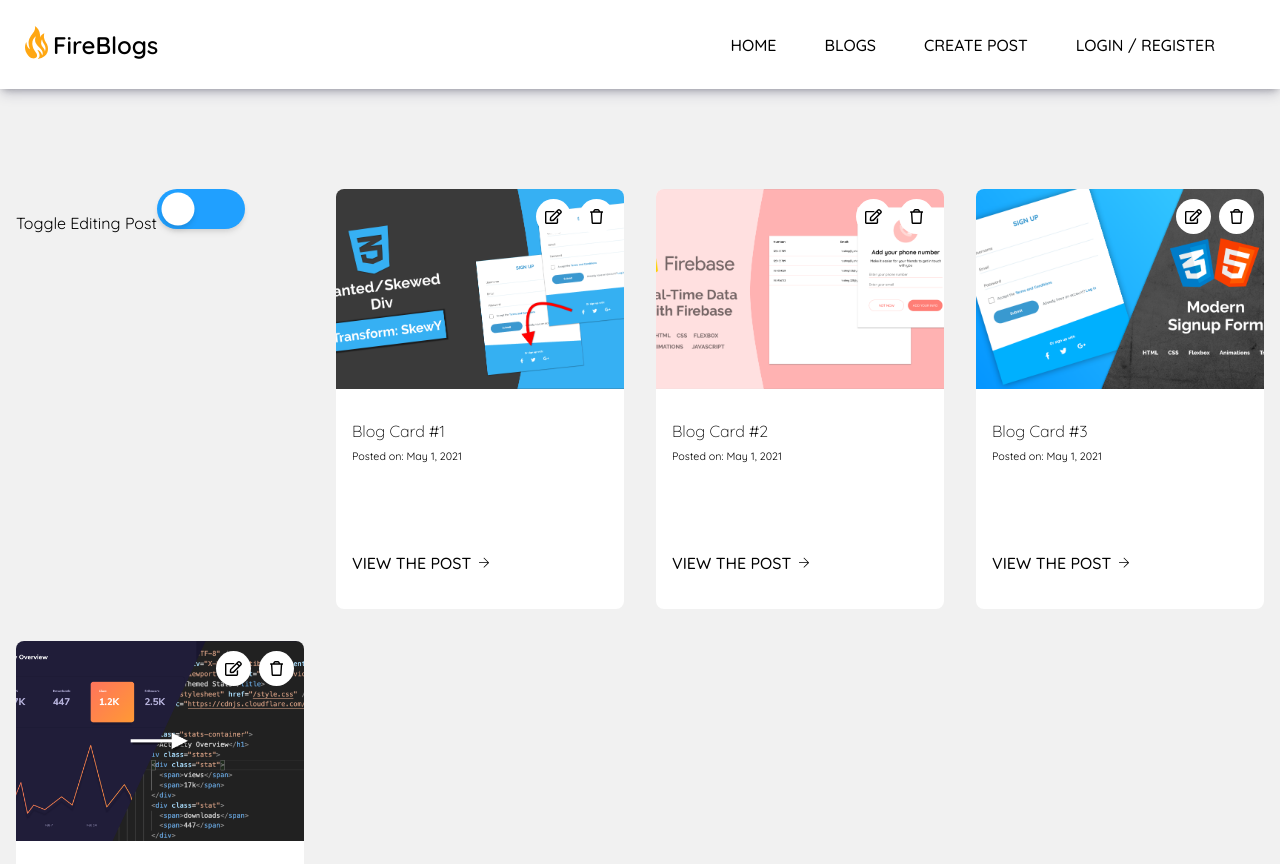
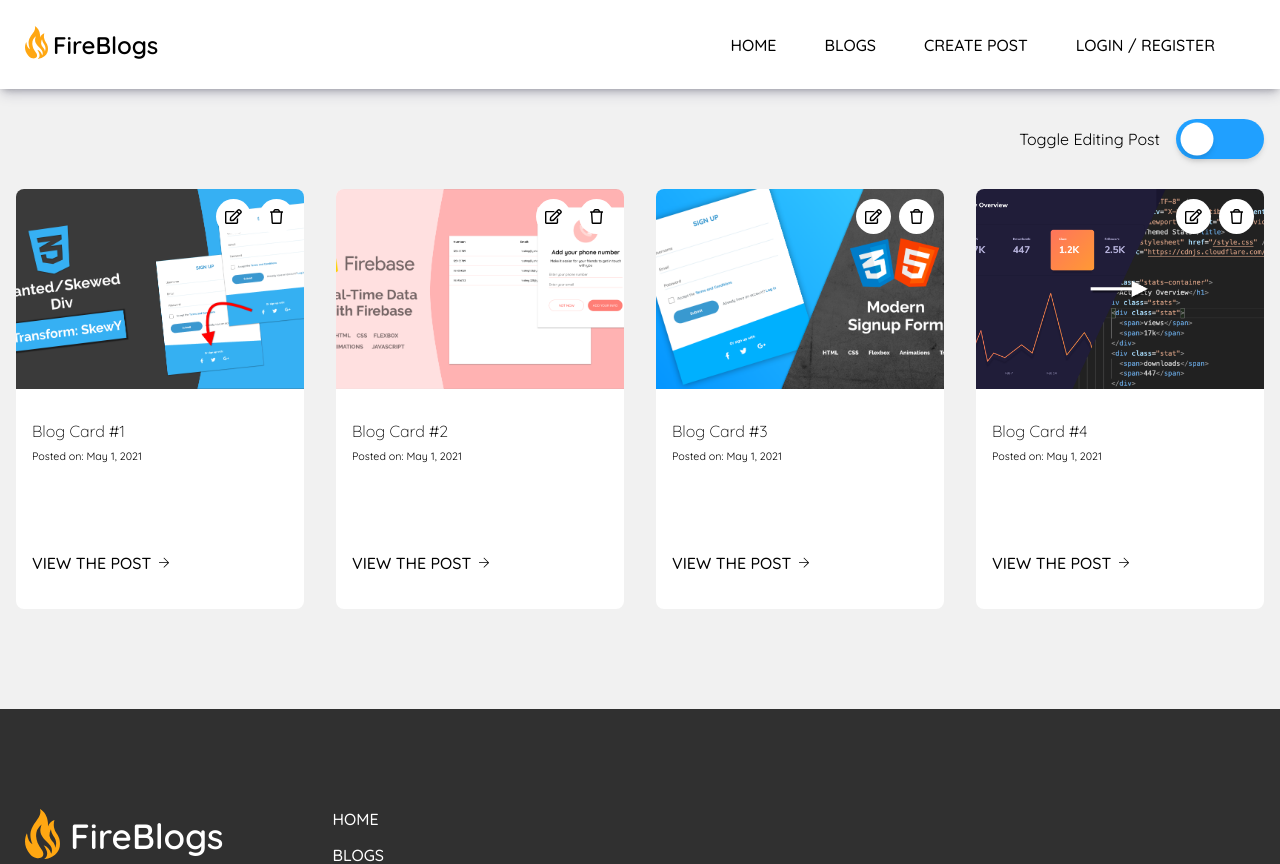
Before and after one commit to Azizbek98/Vue-Fireblog, a Vue app: page /blogs in a window 1280 px wide. Shown: the top 864 px of the page. Built offline with nearby package versions, Linux system fonts and the light colour scheme; what vue2-editor would draw is missing.

Commit message:
feat: improving styles of blogs component

```diff
--- a/src/views/Blogs.vue
+++ b/src/views/Blogs.vue
@@ -36,6 +36,22 @@ export default {
 </script>
 
 <style lang="scss" scoped>
+.blog-cards {
+  position: relative;
+
+  .toggle-edit {
+    display: flex;
+    align-items: center;
+    position: absolute;
+    top: -70px;
+    right: 0;
+
+    span {
+      margin-right: 16px;
+    }
+  }
+}
+
 input[type="checkbox"] {
   cursor: pointer;
   position: relative;
```
